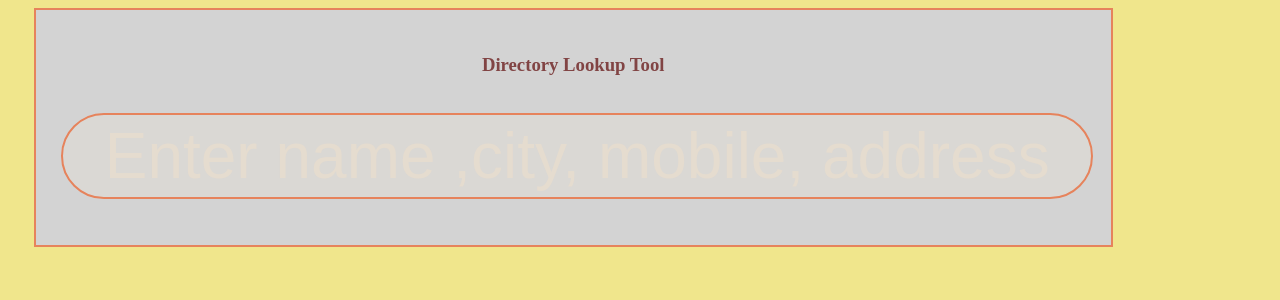
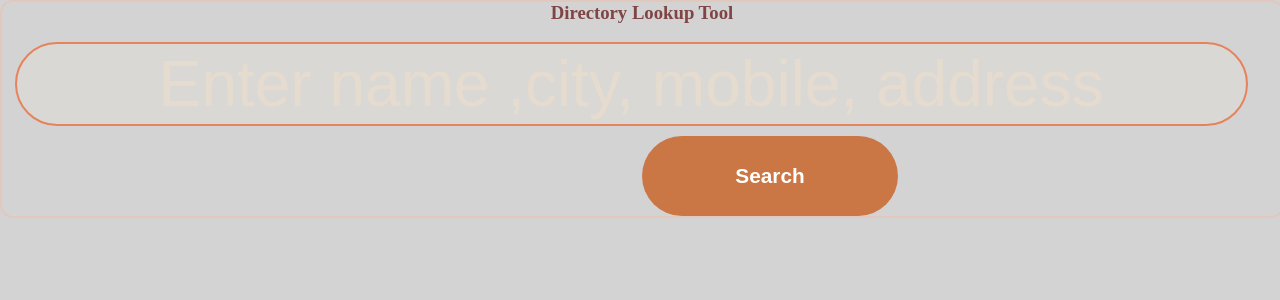
Before and after one commit to erhappykumar/new2, a React (Vite) app in the folder frontend/: page / in a window 1280 px wide. Shown: the top 300 px of the page. Built offline with nearby package versions, Linux system fonts and the light colour scheme.

Commit message:
search button enabled

```diff
--- a/frontend/src/App.css
+++ b/frontend/src/App.css
@@ -1,6 +1,9 @@
- form{
-    border: 2px solid rgb(230, 131, 92);
-    width: 80vw;height:auto ;background-color: lightgrey;margin-left: 2vw;margin-bottom: 2vh;padding: 2vw;
+ *{padding: 0%;margin:0%}
+ form{object-fit: cover;
+    border: 2px solid rgb(226, 199, 189);
+    border-radius: 1vw;
+    width:100vw;
+    height:auto ;background-color: lightgrey;margin-bottom: 2vh;;
 
  }
  form:hover{box-shadow: 10px 10px 10px rgb(138, 151, 153);
@@ -16,27 +19,31 @@
         font-weight: bold;margin: 2vw;
     }
     .submit{margin-top: 5vh;
-        margin-left: 10vw;
-        width: 9vw;
-        height: 6vh;
+        margin-left: 50vw;
+        min-width:fit-content;
+        width: 20vw;
+        height: 10vh;
         background-color: rgb(202, 118, 69);
         color: white;
         font-weight: bold;
-        border-radius: 10px;
+        border: 0cap;
+
+        border-radius: 10vw;
         font-size:1.3rem;border-color: antiquewhite;
-        visibility:hidden
+
     }
     .submit:hover{
-        background-color: rgb(209, 131, 95);
+        /* background-color: rgb(209, 131, 95); */
         cursor: pointer;
         box-shadow: 10px 1px 10px rgb(165, 90, 159);
         background-image: linear-gradient(90deg,aqua, rgb(25, 180, 10), rgb(25, 0, 255),purple);
     }
     .username{
 
-        width: inherit;
+        width:96vw;
         height: 10vh;
-        border-radius: 5vw;
+        margin-left: 1vw;
+        border-radius: 20vw;
         text-align: center;
         flex-wrap: wrap;
         position:absolute;
@@ -66,8 +73,8 @@
         border: 2px solid rgb(230, 131, 92);
         width: 40px;margin: 0%;
     }
-    .div{display: flexn;flex-wrap: wrap;background-image: url();color: rgb(31, 31, 230);}
-    body{background-color:khaki;}
+    .div{background-image: url();color: rgb(31, 31, 230);}
+    body{background-color:lightgrey;}
     .user{display: flex;flex-wrap: wrap;}
     .card:hover{box-shadow: 10px 10px 10px rgb(138, 151, 153);background-color: lightgrey;}
          /* linear-gradient(90deg,  rgb(75, 114, 185),rgba(57, 140, 196, 0.575));width: 100vw;} */
--- a/frontend/src/App.jsx
+++ b/frontend/src/App.jsx
@@ -15,10 +15,11 @@ function App() {
     e.preventDefault();
     console.log(e.target.value, e.target.name);
     setFormData({ ...formData, [e.target.name]: e.target.value });
+    handleSubmit;
   };
   const handleSubmit = async (e) => {
     e.preventDefault();
-    response = await fetch("https://new1-tncn.onrender.com", {
+    response = await fetch("https://people-directory-veuq.onrender.com", {
       headers: { "Content-Type": "application/json" },
       method: "POST",
       body: JSON.stringify(formData),
@@ -46,7 +47,8 @@ function App() {
         <br />
 
         {/* <input type="password" name="password" id="pass" onChange={handleForm} placeholder="Enter password" className="password" /> */}
-        <input type="submit"  value="submit" className="submit"/>
+        <br /><br />
+        <input type="submit"  value="Search" className="submit"/>
         </form>}
     </div>
 
```
Also changed, not shown: 5 other files (tests, documents, lock files or other folders).
